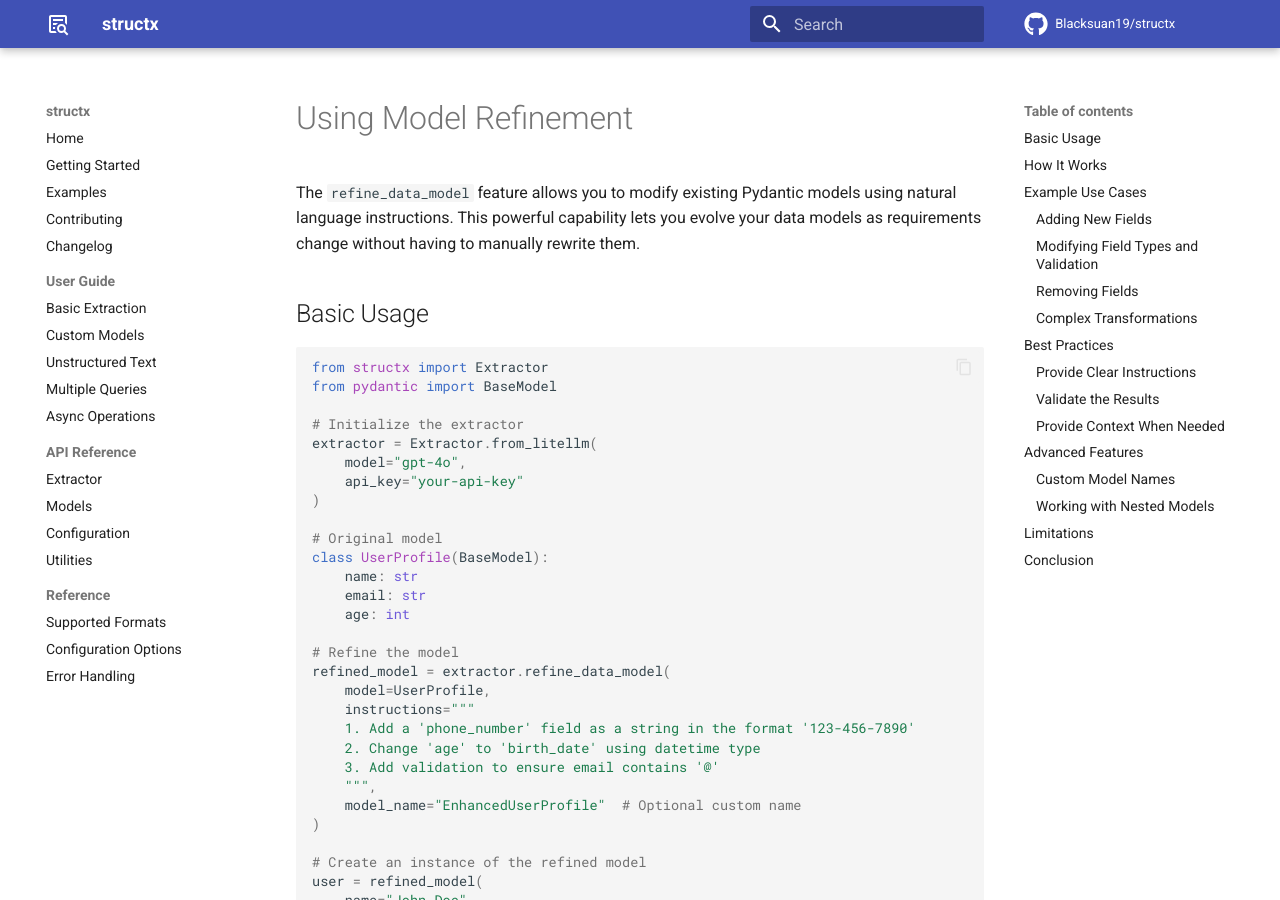
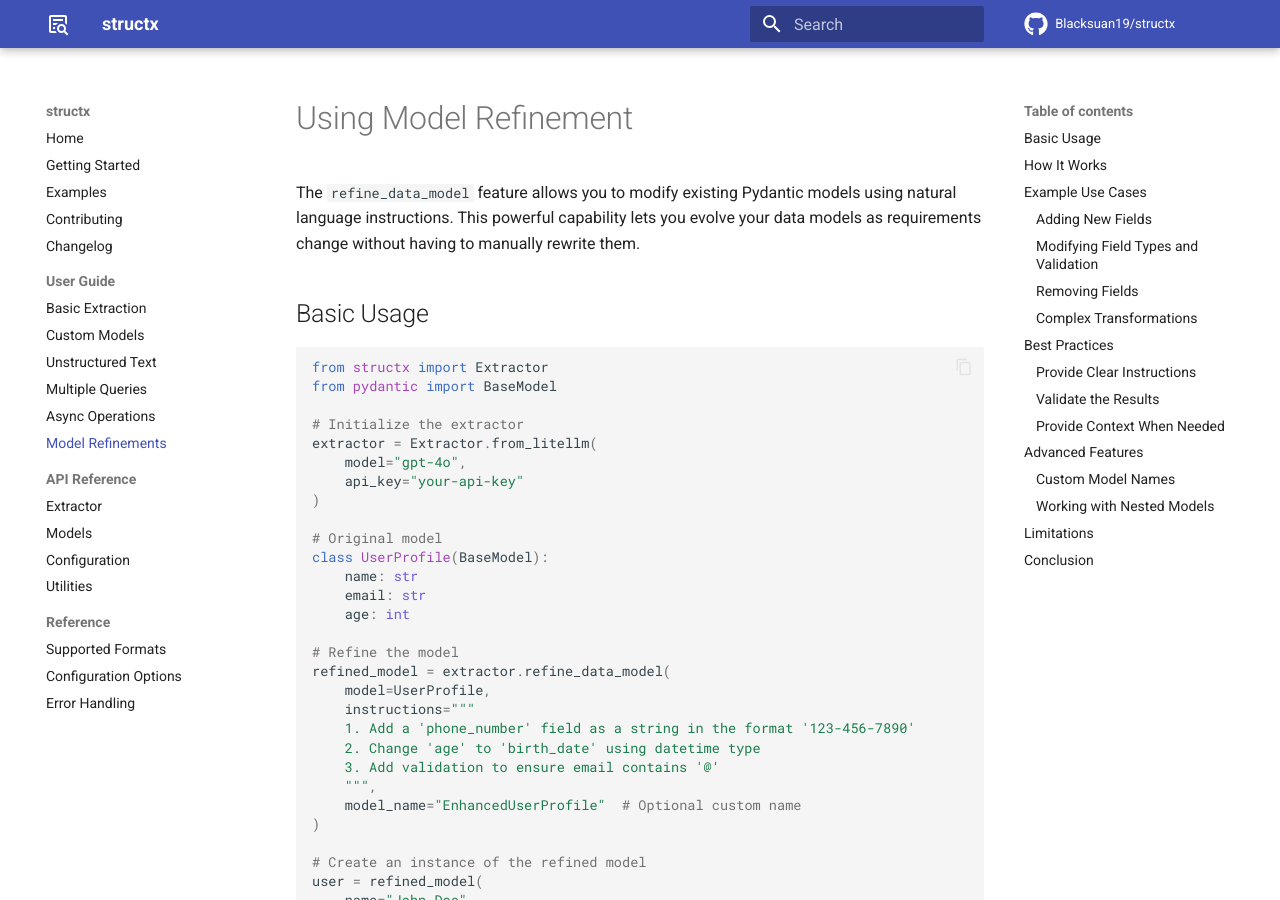
Before and after one commit to Blacksuan19/structx, an MkDocs documentation site: the page built from docs/guides/model-refinement.md, in a window 1280 px wide and 900 px high. Built offline with MkDocs 1.6.1 and Material for MkDocs 9.7.7, drawn with Linux system fonts in a browser that asks for light colours; comment, search, counter and statistics services are not loaded.

Commit message:
chore(mkdocs): add model refinement page to sidebar
Signed-off-by: blacksuan19 <abubakaryagob@gmail.com>

```diff
--- a/mkdocs.yml
+++ b/mkdocs.yml
@@ -37,6 +37,7 @@ nav:
       - Unstructured Text: guides/unstructured-text.md
       - Multiple Queries: guides/multiple-queries.md
       - Async Operations: guides/async-operations.md
+      - Model Refinements: guides/model-refinement.md
   - API Reference:
       - Extractor: api/extractor.md
       - Models: api/models.md
```
